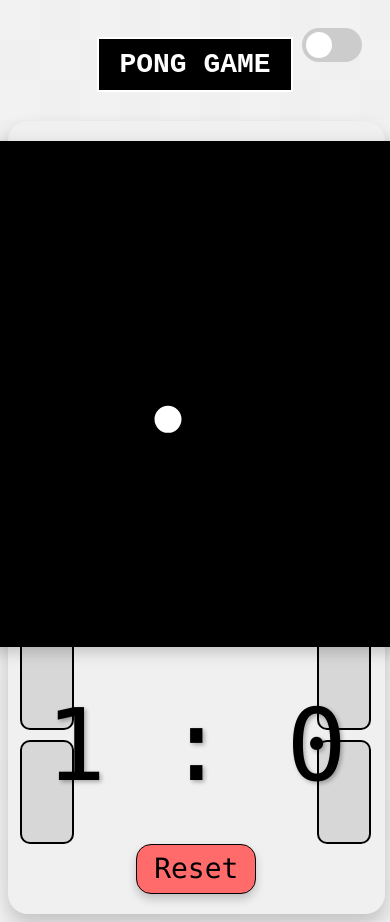
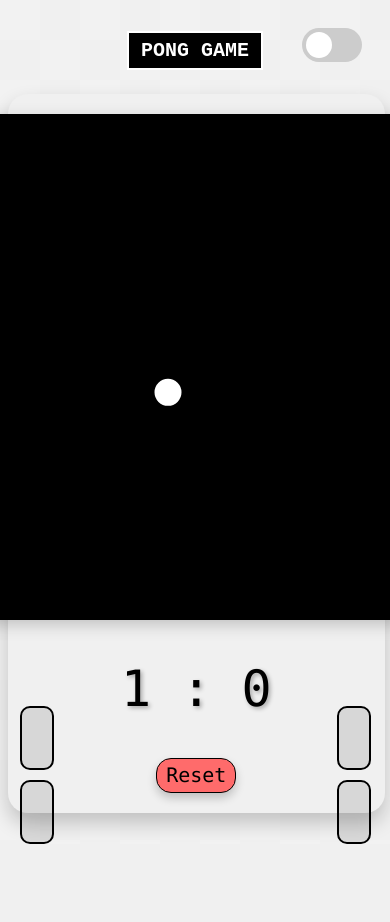
Before and after one commit to fracabu/pong, a website: page index.html in a window 390 px wide. Shown: the top 922 px of the page. After the commit the page ends 844 px from the top, so only its background shows below. Drawn offline with Linux system fonts and the light colour scheme.

Commit message:
add media queries

```diff
--- a/style.css
+++ b/style.css
@@ -72,9 +72,6 @@
       4px 4px 0 #000000;
   }
 
-
-
-
   .theme-toggle {
     position: absolute;
     top: 20px;
@@ -143,12 +140,11 @@
   }
 
   .game-board {
-  border: 3px solid var(--text-color);
-  box-shadow: 0 5px 15px rgba(0, 0, 0, 0.2);
-  background-color: #000000; /* Nero per il campo di gioco */
-  background-image: none; /* Rimuovere il pattern dal campo di gioco */
-}
-
+    border: 3px solid var(--text-color);
+    box-shadow: 0 5px 15px rgba(0, 0, 0, 0.2);
+    background-color: #000000; /* Nero per il campo di gioco */
+    background-image: none; /* Rimuovere il pattern dal campo di gioco */
+  }
 
   .score-text {
     font-family: "Consolas", monospace;
@@ -213,3 +209,48 @@
   .touch-zone:active {
     background: rgba(0, 0, 0, 0.3);
   }
+
+  /* Media Queries per la Responsività */
+  @media (max-width: 768px) {
+    .game-title {
+      font-size: 24px; /* Riduci la dimensione del font per schermi tablet */
+      padding: 8px 16px; /* Riduci il padding per schermi più piccoli */
+    }
+
+    .score-text {
+      font-size: 70px;
+    }
+
+    .reset-btn {
+      width: 100px;
+      height: 40px;
+      font-size: 24px;
+    }
+
+    .touch-zone {
+      width: 40px;
+      height: 80px;
+    }
+  }
+
+  @media (max-width: 480px) {
+    .game-title {
+      font-size: 20px; /* Riduci ulteriormente la dimensione del font per schermi smartphone */
+      padding: 6px 12px; /* Riduci il padding per schermi piccoli */
+    }
+
+    .score-text {
+      font-size: 50px;
+    }
+
+    .reset-btn {
+      width: 80px;
+      height: 35px;
+      font-size: 20px;
+    }
+
+    .touch-zone {
+      width: 30px;
+      height: 60px;
+    }
+  }
```
